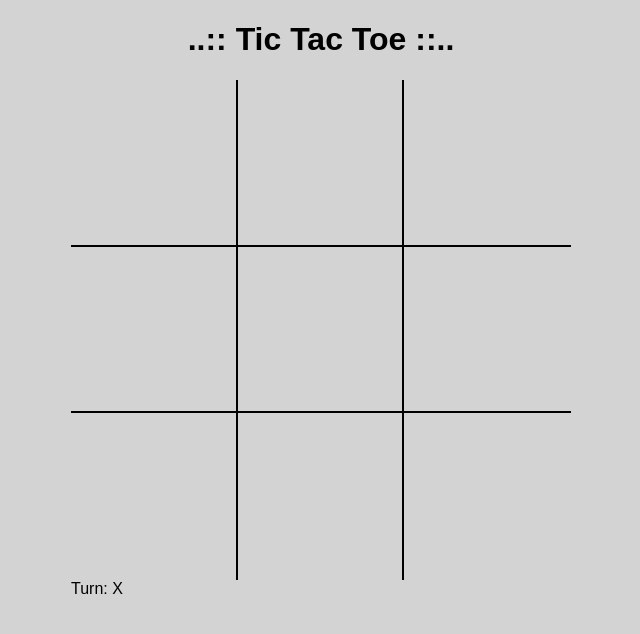
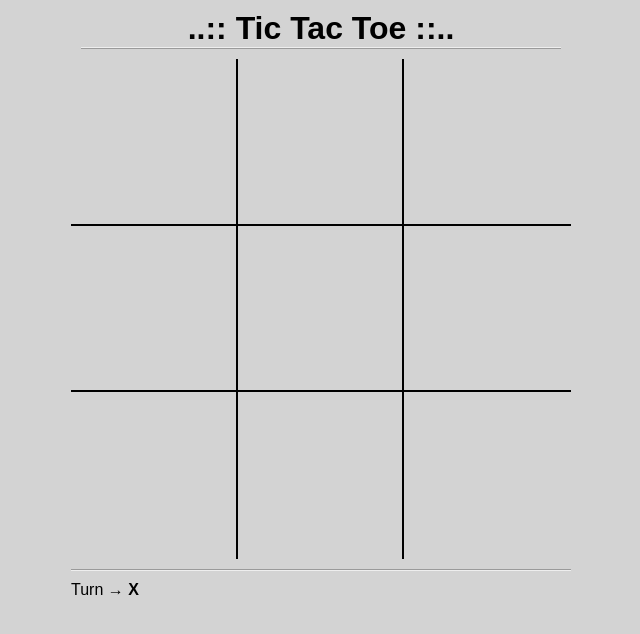
Before and after one commit to jscriptcoder/tictactoe-redux, a website built with webpack: page index.html in a window 1280 px wide. Shown: the whole page, without its empty margins (319-959 px from the left). Built offline with nearby package versions, Linux system fonts and the light colour scheme.

Commit message:
done with the styling

```diff
--- a/src/components/tictactoe.scss
+++ b/src/components/tictactoe.scss
@@ -4,7 +4,11 @@
 
 	@extend .fullsize;
 
-	h1 { text-align: center; }
+	h1 {
+		text-align: center;
+		margin: 10px;
+		border-bottom: 2px ridge;
+	}
 
 	.tictactoe-inner,
 	.tictactoe-board {
@@ -12,6 +16,10 @@
 	}
 
 	.tictactoe-info {
+		border-top: 2px groove;
+		margin-top: 10px;
+		padding-top: 10px;
 
+		span { font-weight: bold; }
 	}
 }
--- a/src/components/tictactoe.ts
+++ b/src/components/tictactoe.ts
@@ -54,11 +54,11 @@ export default class TicTacToe extends Component {
 	}
 
 	public setTurn(turn: TILE): void {
-		this.setInfo(`Turn: <span>${tile2String(turn)}<span>`);
+		this.setInfo(`Turn &rarr; <span>${tile2String(turn)}</span>`);
 	}
 
 	public setWinner(winner: TILE): void {
-		this.setInfo(`Winner: <span>${tile2String(winner)}<span>`);
+		this.setInfo(`Winner &laquo; <span>${tile2String(winner)}</span> &raquo;`);
 	}
 
 	public draw() {
```
Also changed, not shown: dist/script.js.
